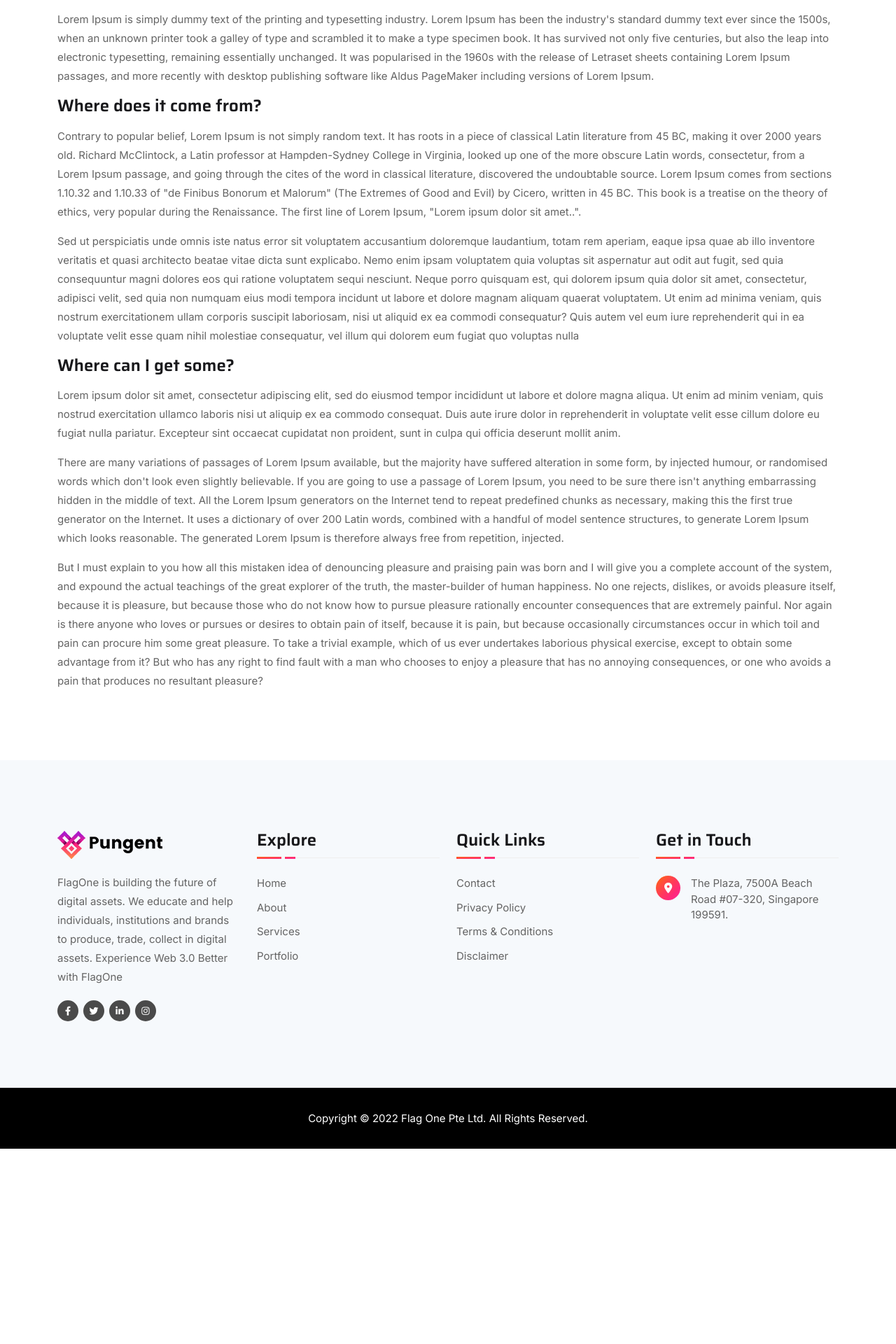
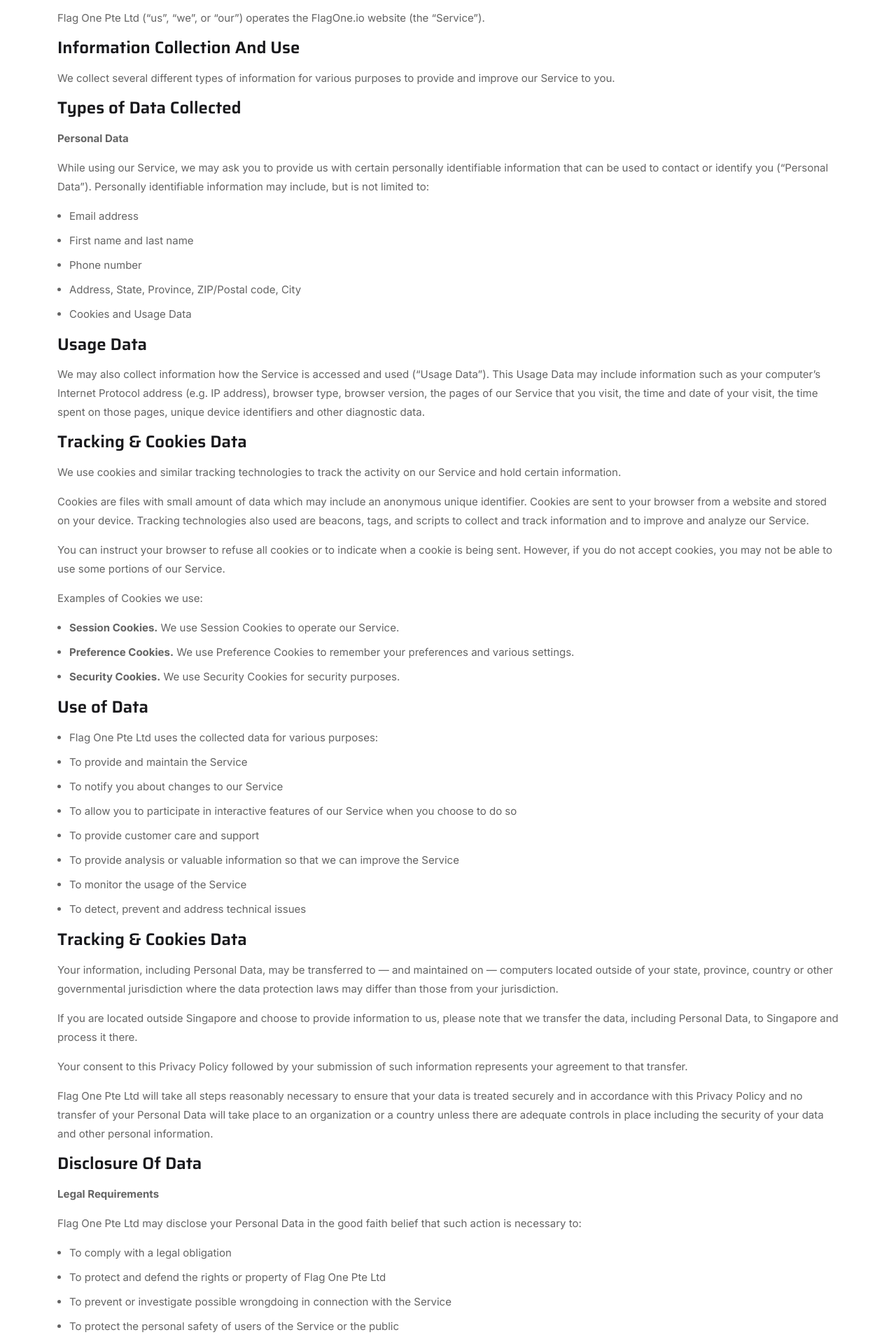
Before and after one commit to warrenseah/flagoneIo, a Next.js app: page /privacy-policy in a window 1280 px wide. Shown: the part 580-2500 px from the top of the page at 70% size. Before the commit the page ends 2221 px from the top, so only its background shows below. Built offline with nearby package versions, Linux system fonts and the light colour scheme.

Commit message:
Update privacy-policy.js

```diff
--- a/pages/privacy-policy.js
+++ b/pages/privacy-policy.js
@@ -1,104 +1,253 @@
 import React from "react";
-import NavbarTwo from "../components/Layouts/NavbarTwo";
+import Link from "next/link";
+import SinglePageNavBarDark from "../components/Layouts/SinglePageNavbarDark";
 import PageBanner from "../components/Common/PageBanner";
 import Footer from "../components/Layouts/Footer";
 
 const PrivacyPolicy = () => {
   return (
     <>
-      <NavbarTwo />
+      <SinglePageNavBarDark />
 
-      <PageBanner pageTitle="Privacy Policy" BGImage="/images/page-banner5.jpg" />
+      <PageBanner
+        pageTitle="Privacy Policy"
+        BGImage="/images/page-banner5.jpg"
+      />
 
       <div class="text-container ptb-100">
         <div class="container">
-          <h4>What is Lorem Ipsum?</h4>
-
+          <p>Effective date: December 06, 2018</p>
           <p>
-            Lorem Ipsum is simply dummy text of the printing and typesetting
-            industry. Lorem Ipsum has been the industry's standard dummy text
-            ever since the 1500s, when an unknown printer took a galley of type
-            and scrambled it to make a type specimen book. It has survived not
-            only five centuries, but also the leap into electronic typesetting,
-            remaining essentially unchanged. It was popularised in the 1960s
-            with the release of Letraset sheets containing Lorem Ipsum passages,
-            and more recently with desktop publishing software like Aldus
-            PageMaker including versions of Lorem Ipsum.
+            Flag One Pte Ltd (&#8220;us&#8221;, &#8220;we&#8221;, or
+            &#8220;our&#8221;) operates the FlagOne.io website (the
+            &#8220;Service&#8221;).
           </p>
-
-          <h4>Where does it come from?</h4>
+          <h4>Information Collection And Use</h4>
           <p>
-            Contrary to popular belief, Lorem Ipsum is not simply random text.
-            It has roots in a piece of classical Latin literature from 45 BC,
-            making it over 2000 years old. Richard McClintock, a Latin professor
-            at Hampden-Sydney College in Virginia, looked up one of the more
-            obscure Latin words, consectetur, from a Lorem Ipsum passage, and
-            going through the cites of the word in classical literature,
-            discovered the undoubtable source. Lorem Ipsum comes from sections
-            1.10.32 and 1.10.33 of "de Finibus Bonorum et Malorum" (The Extremes
-            of Good and Evil) by Cicero, written in 45 BC. This book is a
-            treatise on the theory of ethics, very popular during the
-            Renaissance. The first line of Lorem Ipsum, "Lorem ipsum dolor sit
-            amet..".
+            We collect several different types of information for various
+            purposes to provide and improve our Service to you.
+          </p>
+          <h4>Types of Data Collected</h4>
+          <p>
+            <strong>Personal Data</strong>
+          </p>
+          <p>
+            While using our Service, we may ask you to provide us with certain
+            personally identifiable information that can be used to contact or
+            identify you (“Personal Data”). Personally identifiable information
+            may include, but is not limited to:
+          </p>
+          <ul>
+            <li>Email address</li>
+            <li>First name and last name</li>
+            <li>Phone number</li>
+            <li>Address, State, Province, ZIP/Postal code, City</li>
+            <li>Cookies and Usage Data</li>
+          </ul>
+          <h4>Usage Data</h4>
+          <p>
+            We may also collect information how the Service is accessed and used
+            (“Usage Data”). This Usage Data may include information such as your
+            computer’s Internet Protocol address (e.g. IP address), browser
+            type, browser version, the pages of our Service that you visit, the
+            time and date of your visit, the time spent on those pages, unique
+            device identifiers and other diagnostic data.
+          </p>
+          <h4>Tracking & Cookies Data</h4>
+          <p>
+            We use cookies and similar tracking technologies to track the
+            activity on our Service and hold certain information.
           </p>
 
           <p>
-            Sed ut perspiciatis unde omnis iste natus error sit voluptatem
-            accusantium doloremque laudantium, totam rem aperiam, eaque ipsa
-            quae ab illo inventore veritatis et quasi architecto beatae vitae
-            dicta sunt explicabo. Nemo enim ipsam voluptatem quia voluptas sit
-            aspernatur aut odit aut fugit, sed quia consequuntur magni dolores
-            eos qui ratione voluptatem sequi nesciunt. Neque porro quisquam est,
-            qui dolorem ipsum quia dolor sit amet, consectetur, adipisci velit,
-            sed quia non numquam eius modi tempora incidunt ut labore et dolore
-            magnam aliquam quaerat voluptatem. Ut enim ad minima veniam, quis
-            nostrum exercitationem ullam corporis suscipit laboriosam, nisi ut
-            aliquid ex ea commodi consequatur? Quis autem vel eum iure
-            reprehenderit qui in ea voluptate velit esse quam nihil molestiae
-            consequatur, vel illum qui dolorem eum fugiat quo voluptas nulla
-          </p>
-
-          <h4>Where can I get some?</h4>
-          <p>
-            Lorem ipsum dolor sit amet, consectetur adipiscing elit, sed do
-            eiusmod tempor incididunt ut labore et dolore magna aliqua. Ut enim
-            ad minim veniam, quis nostrud exercitation ullamco laboris nisi ut
-            aliquip ex ea commodo consequat. Duis aute irure dolor in
-            reprehenderit in voluptate velit esse cillum dolore eu fugiat nulla
-            pariatur. Excepteur sint occaecat cupidatat non proident, sunt in
-            culpa qui officia deserunt mollit anim.
+            Cookies are files with small amount of data which may include an
+            anonymous unique identifier. Cookies are sent to your browser from a
+            website and stored on your device. Tracking technologies also used
+            are beacons, tags, and scripts to collect and track information and
+            to improve and analyze our Service.
           </p>
 
           <p>
-            There are many variations of passages of Lorem Ipsum available, but
-            the majority have suffered alteration in some form, by injected
-            humour, or randomised words which don't look even slightly
-            believable. If you are going to use a passage of Lorem Ipsum, you
-            need to be sure there isn't anything embarrassing hidden in the
-            middle of text. All the Lorem Ipsum generators on the Internet tend
-            to repeat predefined chunks as necessary, making this the first true
-            generator on the Internet. It uses a dictionary of over 200 Latin
-            words, combined with a handful of model sentence structures, to
-            generate Lorem Ipsum which looks reasonable. The generated Lorem
-            Ipsum is therefore always free from repetition, injected.
+            You can instruct your browser to refuse all cookies or to indicate
+            when a cookie is being sent. However, if you do not accept cookies,
+            you may not be able to use some portions of our Service.
           </p>
 
+          <p>Examples of Cookies we use:</p>
+          <ul>
+            <li>
+              <strong>Session Cookies.</strong> We use Session Cookies to
+              operate our Service.
+            </li>
+            <li>
+              <strong>Preference Cookies.</strong> We use Preference Cookies to
+              remember your preferences and various settings.
+            </li>
+            <li>
+              <strong>Security Cookies.</strong> We use Security Cookies for
+              security purposes.
+            </li>
+          </ul>
+
+          <h4>Use of Data</h4>
+          <ul>
+            <li>
+              Flag One Pte Ltd uses the collected data for various purposes:
+            </li>
+            <li>To provide and maintain the Service</li>
+            <li>To notify you about changes to our Service</li>
+            <li>
+              To allow you to participate in interactive features of our Service
+              when you choose to do so
+            </li>
+            <li>To provide customer care and support</li>
+            <li>
+              To provide analysis or valuable information so that we can improve
+              the Service
+            </li>
+            <li>To monitor the usage of the Service</li>
+            <li>To detect, prevent and address technical issues</li>
+          </ul>
+
+          <h4>Tracking & Cookies Data</h4>
           <p>
-            But I must explain to you how all this mistaken idea of denouncing
-            pleasure and praising pain was born and I will give you a complete
-            account of the system, and expound the actual teachings of the great
-            explorer of the truth, the master-builder of human happiness. No one
-            rejects, dislikes, or avoids pleasure itself, because it is
-            pleasure, but because those who do not know how to pursue pleasure
-            rationally encounter consequences that are extremely painful. Nor
-            again is there anyone who loves or pursues or desires to obtain pain
-            of itself, because it is pain, but because occasionally
-            circumstances occur in which toil and pain can procure him some
-            great pleasure. To take a trivial example, which of us ever
-            undertakes laborious physical exercise, except to obtain some
-            advantage from it? But who has any right to find fault with a man
-            who chooses to enjoy a pleasure that has no annoying consequences,
-            or one who avoids a pain that produces no resultant pleasure?
+            Your information, including Personal Data, may be transferred to —
+            and maintained on — computers located outside of your state,
+            province, country or other governmental jurisdiction where the data
+            protection laws may differ than those from your jurisdiction.
+          </p>
+          <p>
+            If you are located outside Singapore and choose to provide
+            information to us, please note that we transfer the data, including
+            Personal Data, to Singapore and process it there.
+          </p>
+          <p>
+            Your consent to this Privacy Policy followed by your submission of
+            such information represents your agreement to that transfer.
+          </p>
+          <p>
+            Flag One Pte Ltd will take all steps reasonably necessary to ensure
+            that your data is treated securely and in accordance with this
+            Privacy Policy and no transfer of your Personal Data will take place
+            to an organization or a country unless there are adequate controls
+            in place including the security of your data and other personal
+            information.
+          </p>
+          <h4>Disclosure Of Data</h4>
+          <p>
+            <strong>Legal Requirements</strong>
+          </p>
+          <p>
+            Flag One Pte Ltd may disclose your Personal Data in the good faith
+            belief that such action is necessary to:
+          </p>
+          <ul>
+            <li>To comply with a legal obligation</li>
+            <li>
+              To protect and defend the rights or property of Flag One Pte Ltd
+            </li>
+            <li>
+              To prevent or investigate possible wrongdoing in connection with
+              the Service
+            </li>
+            <li>
+              To protect the personal safety of users of the Service or the
+              public
+            </li>
+            <li>To protect against legal liability</li>
+          </ul>
+          <h4>Security Of Data</h4>
+          <p>
+            The security of your data is important to us, but remember that no
+            method of transmission over the Internet, or method of electronic
+            storage is 100% secure. While we strive to use commercially
+            acceptable means to protect your Personal Data, we cannot guarantee
+            its absolute security.
+          </p>
+
+          <h4>Service Providers</h4>
+          <p>
+            We may employ third party companies and individuals to facilitate
+            our Service (&#8220;Service Providers&#8221;), to provide the
+            Service on our behalf, to perform Service-related services or to
+            assist us in analyzing how our Service is used.
+          </p>
+          <p>
+            These third parties have access to your Personal Data only to
+            perform these tasks on our behalf and are obligated not to disclose
+            or use it for any other purpose.
+          </p>
+          <h4>Analytics</h4>
+          <p>
+            We may use third-party Service Providers to monitor and analyze the
+            use of our Service.
+          </p>
+          <p>
+            <strong>Google Analytics</strong>
+          </p>
+          <p>
+            Google Analytics is a web analytics service offered by Google that
+            tracks and reports website traffic. Google uses the data collected
+            to track and monitor the use of our Service. This data is shared
+            with other Google services. Google may use the collected data to
+            contextualize and personalize the ads of its own advertising
+            network.
+          </p>
+          <p>
+            You can opt-out of having made your activity on the Service
+            available to Google Analytics by installing the Google Analytics
+            opt-out browser add-on. The add-on prevents the Google Analytics
+            JavaScript (ga.js, analytics.js, and dc.js) from sharing information
+            with Google Analytics about visits activity.
+            <br />
+            For more information on the privacy practices of Google, please
+            visit the Google Privacy &amp; Terms web page:
+            https://policies.google.com/privacy?hl=en
+          </p>
+          <h4>Links To Other Sites</h4>
+          <p>
+            Our Service may contain links to other sites that are not operated
+            by us. If you click on a third party link, you will be directed to
+            that third party&#8217;s site. We strongly advise you to review the
+            Privacy Policy of every site you visit.
+          </p>
+          <p>
+            We have no control over and assume no responsibility for the
+            content, privacy policies or practices of any third party sites or
+            services.
+          </p>
+          <h4>Children&#8217;s Privacy</h4>
+          <p>
+            Our Service does not address anyone under the age of 18
+            (&#8220;Children&#8221;).
+          </p>
+          <p>
+            We do not knowingly collect personally identifiable information from
+            anyone under the age of 18. If you are a parent or guardian and you
+            are aware that your Children has provided us with Personal Data,
+            please contact us. If we become aware that we have collected
+            Personal Data from children without verification of parental
+            consent, we take steps to remove that information from our servers.
+          </p>
+          <h4>Changes To This Privacy Policy</h4>
+          <p>
+            We may update our Privacy Policy from time to time. We will notify
+            you of any changes by posting the new Privacy Policy on this page.
+          </p>
+          <p>
+            We will let you know via email and/or a prominent notice on our
+            Service, prior to the change becoming effective and update the
+            &#8220;effective date&#8221; at the top of this Privacy Policy.
+          </p>
+          <p>
+            You are advised to review this Privacy Policy periodically for any
+            changes. Changes to this Privacy Policy are effective when they are
+            posted on this page.
+          </p>
+          <h4>Contact Us</h4>
+          <p>
+            If you have any questions about this Privacy Policy,{" "}
+            <Link href="/contact">contact us here</Link>
           </p>
         </div>
       </div>
```
